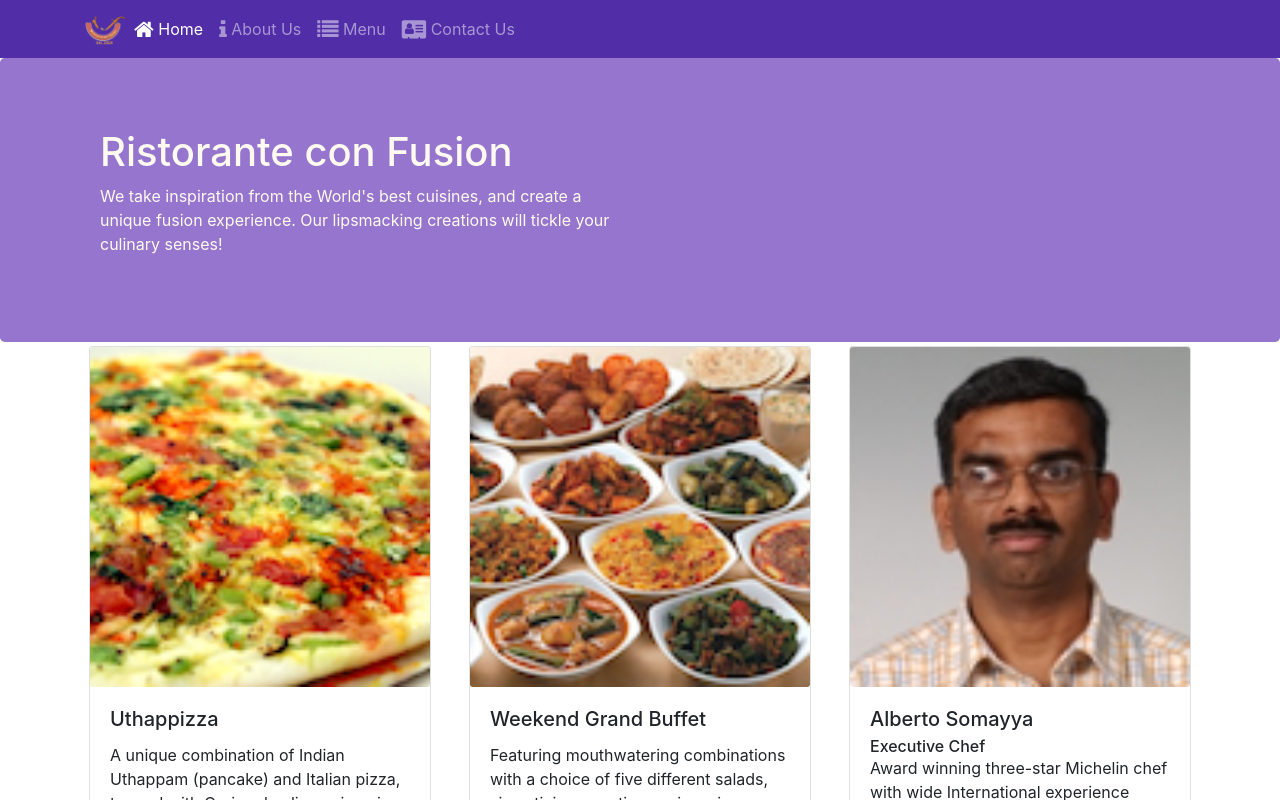
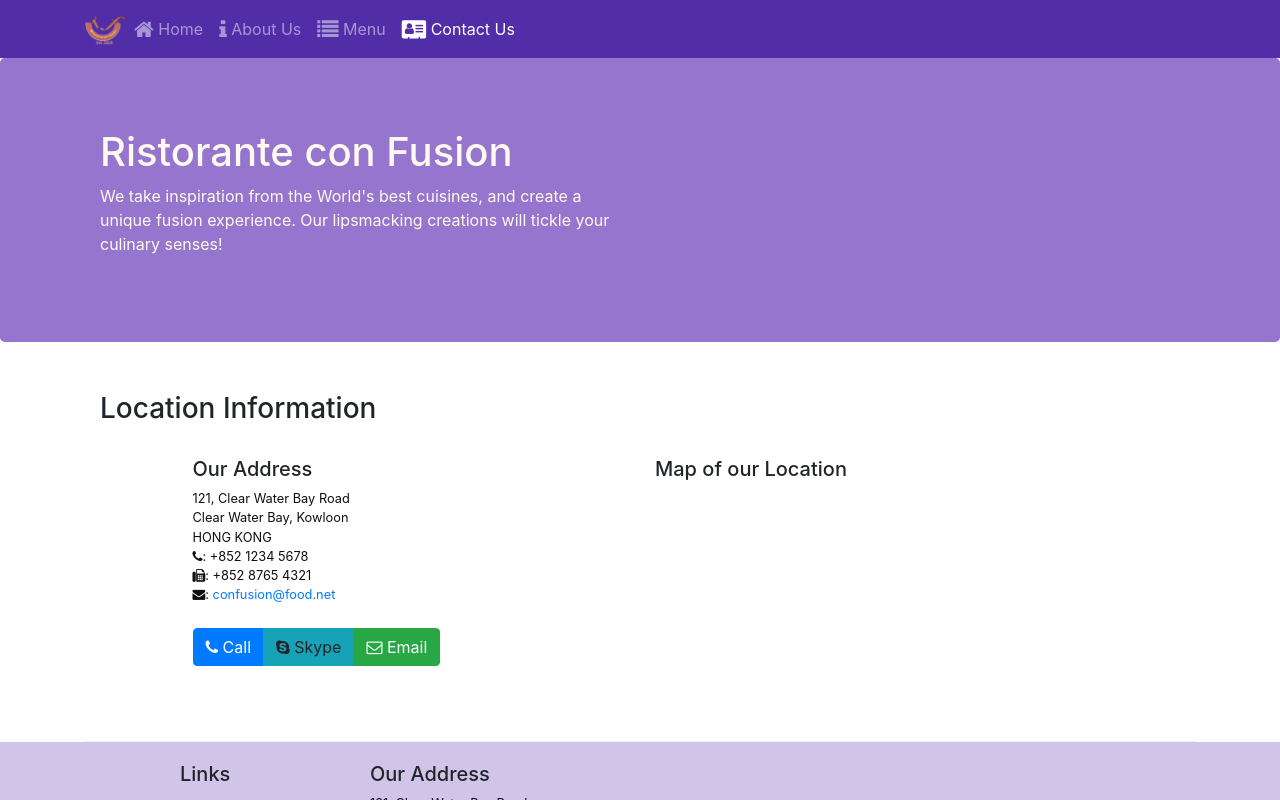
Before and after one commit to Arya-Thorat/Reactjs, a React (Create React App) app: page /contactus in a window 1280 px wide. Before the commit this address led to /home. Shown: the top 800 px of the page. Built offline with nearby package versions, Linux system fonts and the light colour scheme.

Commit message:
week2 Contact Us and HomePage commit

```diff
--- a/src/components/MainComponent.js
+++ b/src/components/MainComponent.js
@@ -46,8 +46,8 @@ class Main extends Component {
         <Route path="/home" component={HomePage}/>
         {/* this above method of calling a component wont pass props to that comp */}
         <Route exact path="/menu" component={() => <MenuComponent dishes={this.state.dishes}/>}/>
+        <Route exact path='/contactus' component={Contact} />
         <Redirect to="/home"/>
-        <Route exact path='/contactus' component={Contact} />
         </Switch>
         <FooterComponent/>
 
```
